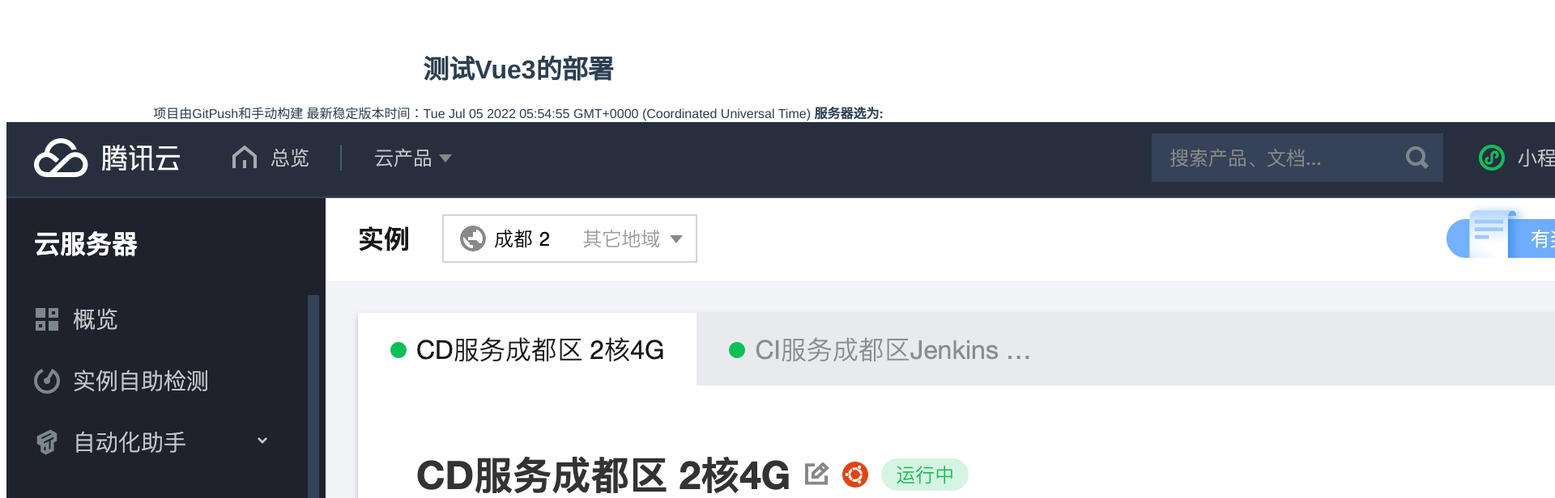
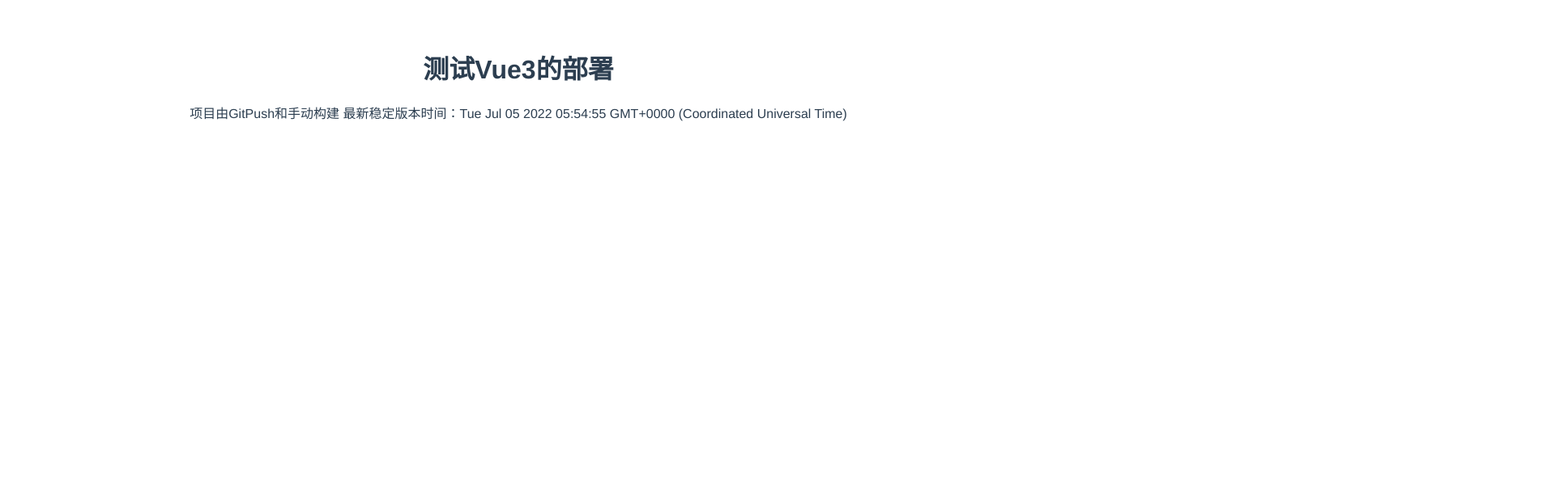
Before and after one commit to stevenleep/devops-deploy-vue3, a Vue app: page / in a window 1280 px wide. Shown: the top 616 px of the page at 81% size, 1920 px wide, since content can reach past the window. Built offline with nearby package versions, Linux system fonts and the light colour scheme.

Commit message:
Update App.vue

```diff
--- a/src/App.vue
+++ b/src/App.vue
@@ -7,10 +7,6 @@
   <span>项目由GitPush和手动构建</span>
 
   最新稳定版本时间：{{ new Date() }}
-
-  <b>服务器选为:</b>
-  <img src="../server.png" href="" />
-
 </template>
 
 <style>
```
